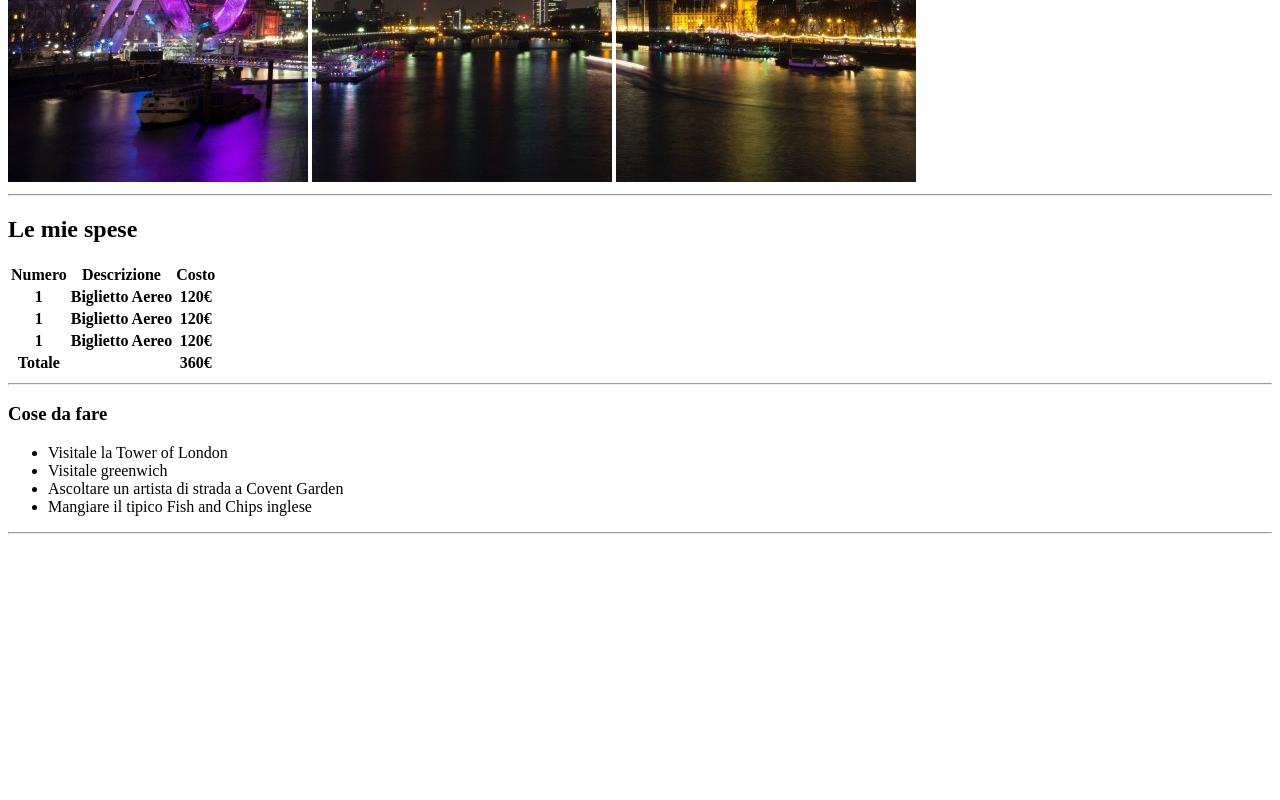
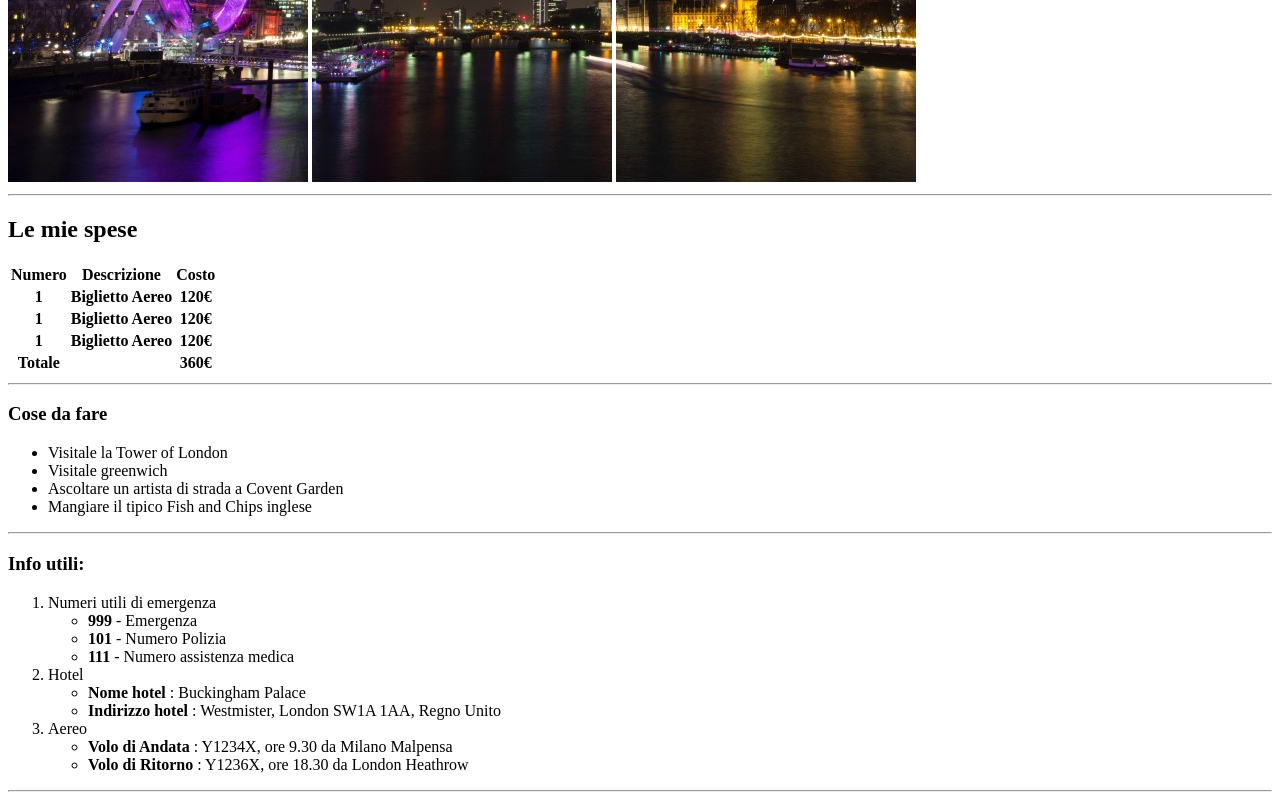
Before and after one commit to Bruno-Guerrisi/html-london-trip, a plain HTML site: page index.html in a window 1280 px wide. Shown: the part 498-1298 px from the top of the page. Before the commit the page ends 1040 px from the top, so only its background shows below. Drawn offline with Linux system fonts and the light colour scheme.

Commit message:
info section

```diff
--- a/index.html
+++ b/index.html
@@ -97,6 +97,40 @@
         <!-- info -->
         <section>
 
+            <h3>Info utili:</h3>
+
+            <ol>
+                <li>
+                    Numeri utili di emergenza
+
+                    <ul>
+                        <li> <strong>999</strong>  - Emergenza</li>
+                        <li> <strong>101</strong>  - Numero Polizia</li>
+                        <li> <strong>111</strong>  - Numero assistenza medica</li>
+                    </ul>
+
+                </li>
+                <li>
+                    Hotel
+
+                    <ul>
+                        <li> <strong>Nome hotel</strong>  : Buckingham Palace</li>
+                        <li> <strong>Indirizzo hotel</strong>  : Westmister, London SW1A 1AA, Regno Unito</li>
+                    </ul>
+
+                </li>
+                <li>
+                    Aereo
+
+                    <ul>
+                        <li> <strong>Volo di Andata</strong>  : Y1234X, ore 9.30 da Milano Malpensa</li>
+                        <li> <strong>Volo di Ritorno</strong>  : Y1236X, ore 18.30 da London Heathrow</li>
+                    </ul>
+
+                </li>
+            </ol>
+
+         <hr>
         </section>
 
     </main>
```
